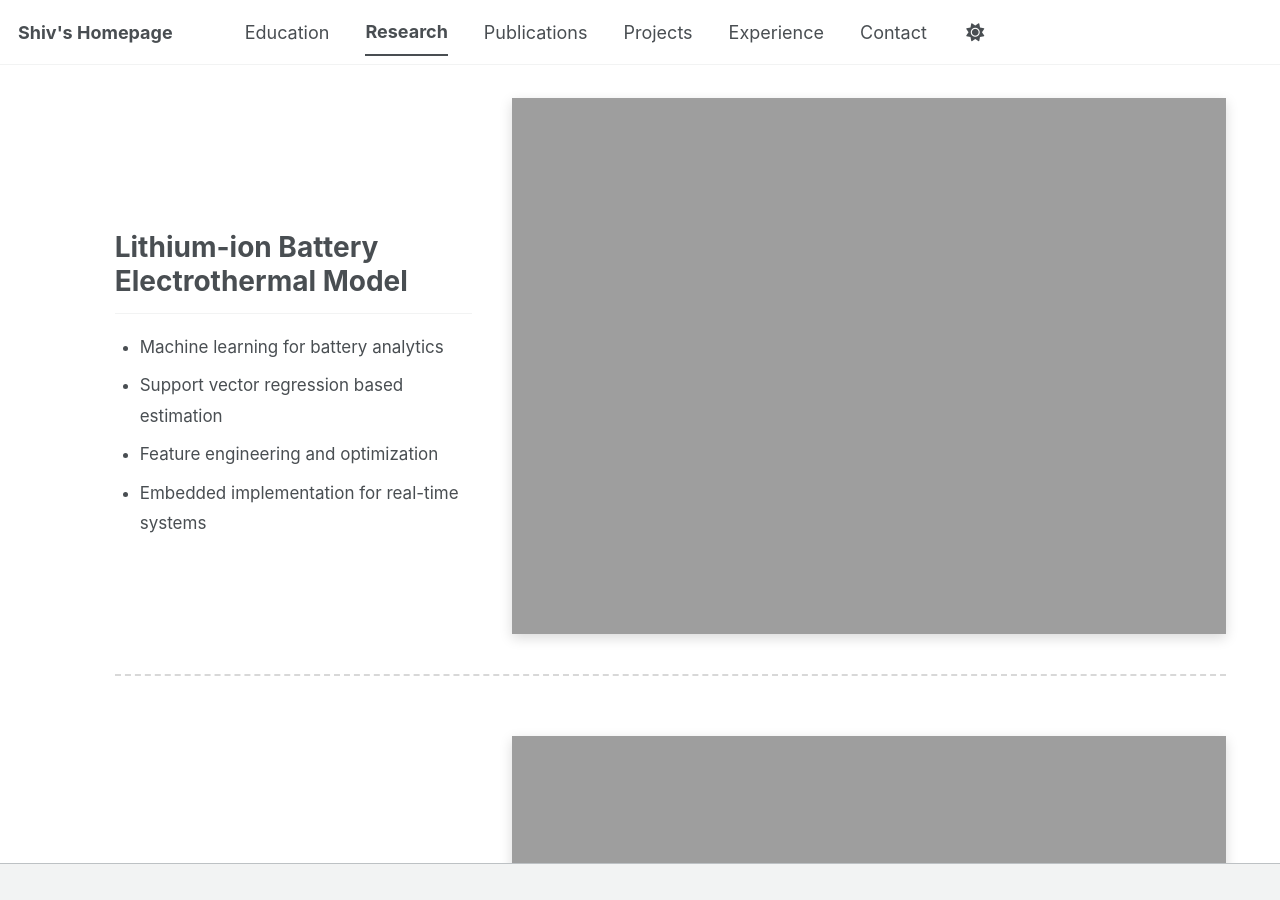
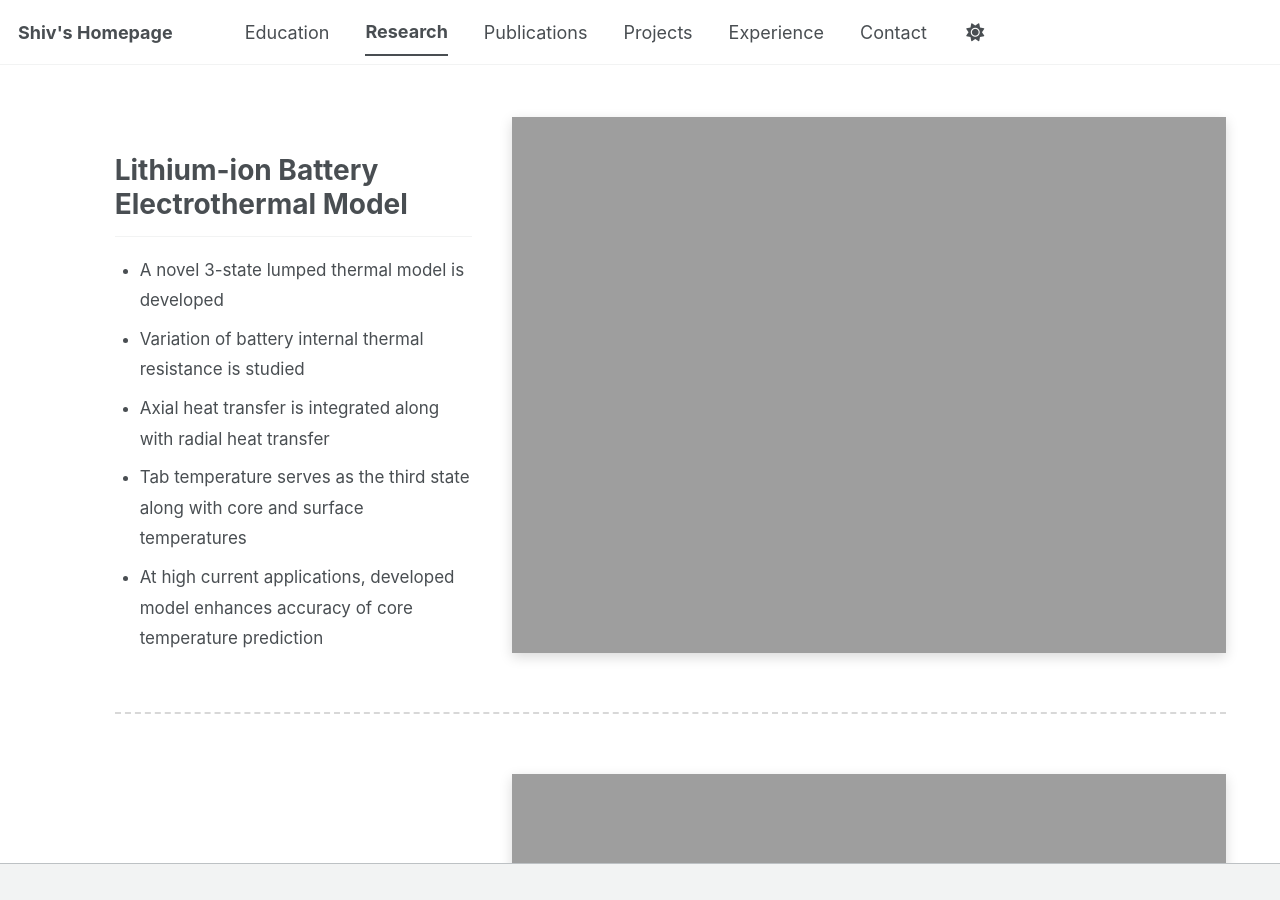
Before and after one commit to shivshankar-sinha/shivshankar-sinha.github.io, a Jekyll site: the page built from research.md, in a window 1280 px wide and 900 px high, scrolled down 2026 px. Built offline with Jekyll 4.4.1, drawn with Linux system fonts in a browser that asks for light colours; a script bundle is joined from its source files by our own code; library files that are not in the unit come from our copies.

Commit message:
Update research.md

```diff
--- a/research.md
+++ b/research.md
@@ -106,10 +106,11 @@ author_profile: false
         <h2>Lithium-ion Battery Electrothermal Model</h2>
 
         <ul>
-            <li>Machine learning for battery analytics</li>
-            <li>Support vector regression based estimation</li>
-            <li>Feature engineering and optimization</li>
-            <li>Embedded implementation for real-time systems</li>
+            <li>A novel 3-state lumped thermal model is developed</li>
+            <li>Variation of battery internal thermal resistance is studied</li>
+            <li>Axial heat transfer is integrated along with radial heat transfer</li>
+            <li>Tab temperature serves as the third state along with core and surface temperatures</li>
+            <li>At high current applications, developed model enhances accuracy of core temperature prediction</li>
         </ul>
     </div>
 
```
